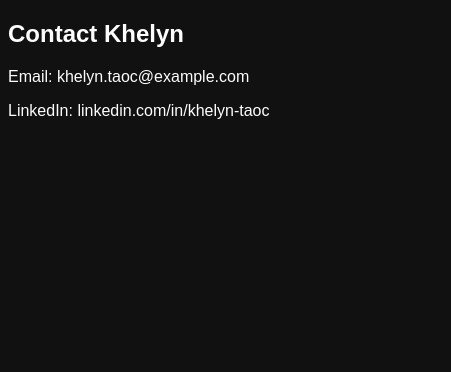
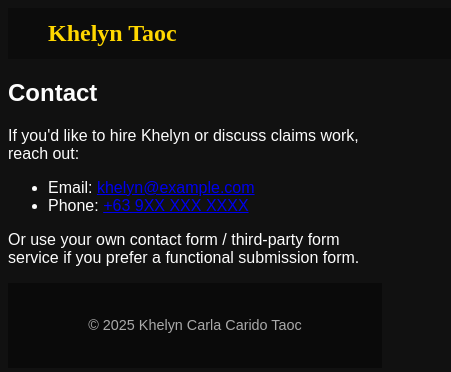
Before and after one commit to Dokie27/khelyncarla, a plain HTML site: page contact.html in a window 390 px wide. Shown: the whole page, 451 px wide, since content can reach past the window. Drawn offline with Linux system fonts and the light colour scheme.

Commit message:
fix mobile navigation toggle

```diff
--- a/assets/css/style.css
+++ b/assets/css/style.css
@@ -14,13 +14,10 @@ body {
   top: 0;
   left: 0;
   background: rgba(10, 10, 10, 0.7);
-  backdrop-filter: blur(10px);
   display: flex;
   justify-content: space-between;
   align-items: center;
   padding: 12px 40px;
-
-
   position: sticky;
   z-index: 9999; /* 🔥 ito ang pinaka-importante */
 }
--- a/contact.html
+++ b/contact.html
@@ -1,16 +1,43 @@
 <!DOCTYPE html>
 <html lang="en">
 <head>
-  <meta charset="UTF-8">
-  <meta name="viewport" content="width=device-width, initial-scale=1.0">
-  <title>Contact - Khelyn</title>
-  <link rel="stylesheet" href="assets/css/style.css">
+<meta charset="utf-8">
+<meta name="viewport" content="width=device-width, initial-scale=1">
+<title>Contact — Khelyn Taoc</title>
+<link rel="stylesheet" href="assets/css/style.css">
 </head>
 <body>
-  <section class="contact">
-    <h2>Contact Khelyn</h2>
-    <p>Email: khelyn.taoc@example.com</p>
-    <p>LinkedIn: linkedin.com/in/khelyn-taoc</p>
-  </section>
+<nav class="nav">
+<div class="brand">Khelyn Taoc</div>
+<ul class="nav-links">
+<li><a href="index.html">Home</a></li>
+<li><a href="about.html">About</a></li>
+<li><a href="projects.html">Projects</a></li>
+<li><a href="contact.html">Contact</a></li>
+</ul>
+</nav>
+
+
+<main class="contact-page">
+<section class="contact-block">
+<h1>Contact</h1>
+<p>If you'd like to hire Khelyn or discuss claims work, reach out:</p>
+<ul class="contact-list">
+<li>Email: <a href="mailto:khelyn@example.com">khelyn@example.com</a></li>
+<li>Phone: <a href="tel:+639XXXXXXXXX">+63 9XX XXX XXXX</a></li>
+</ul>
+
+
+<p class="note">Or use your own contact form / third-party form service if you prefer a functional submission form.</p>
+</section>
+</main>
+
+
+<footer class="site-footer">
+<p>© 2025 Khelyn Carla Carido Taoc</p>
+</footer>
+
+
+<script src="assets/js/main.js"></script>
 </body>
 </html>
```
Also changed, not shown: about.html (+1 -1 lines), index.html (+1 -1 lines).
